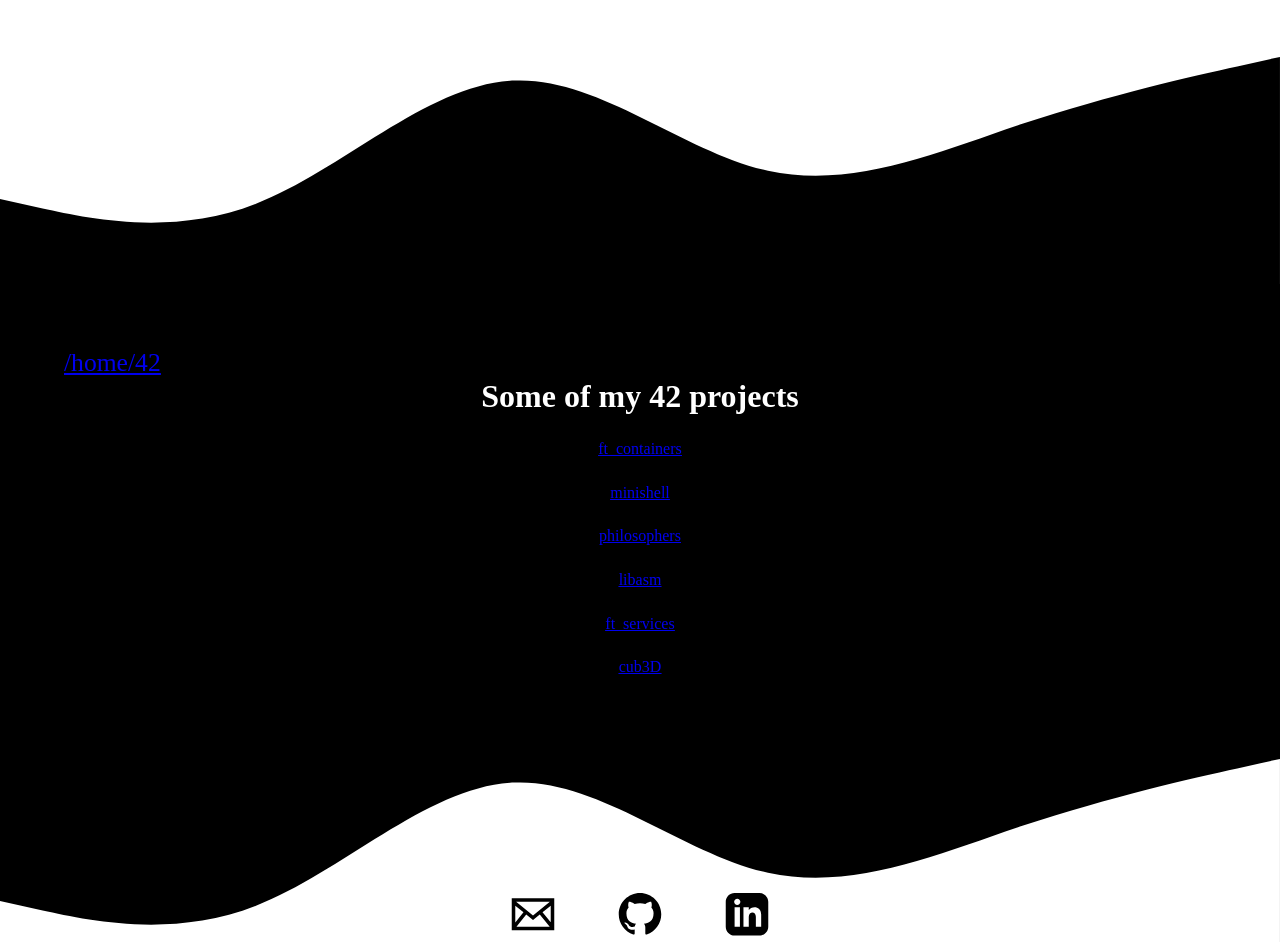
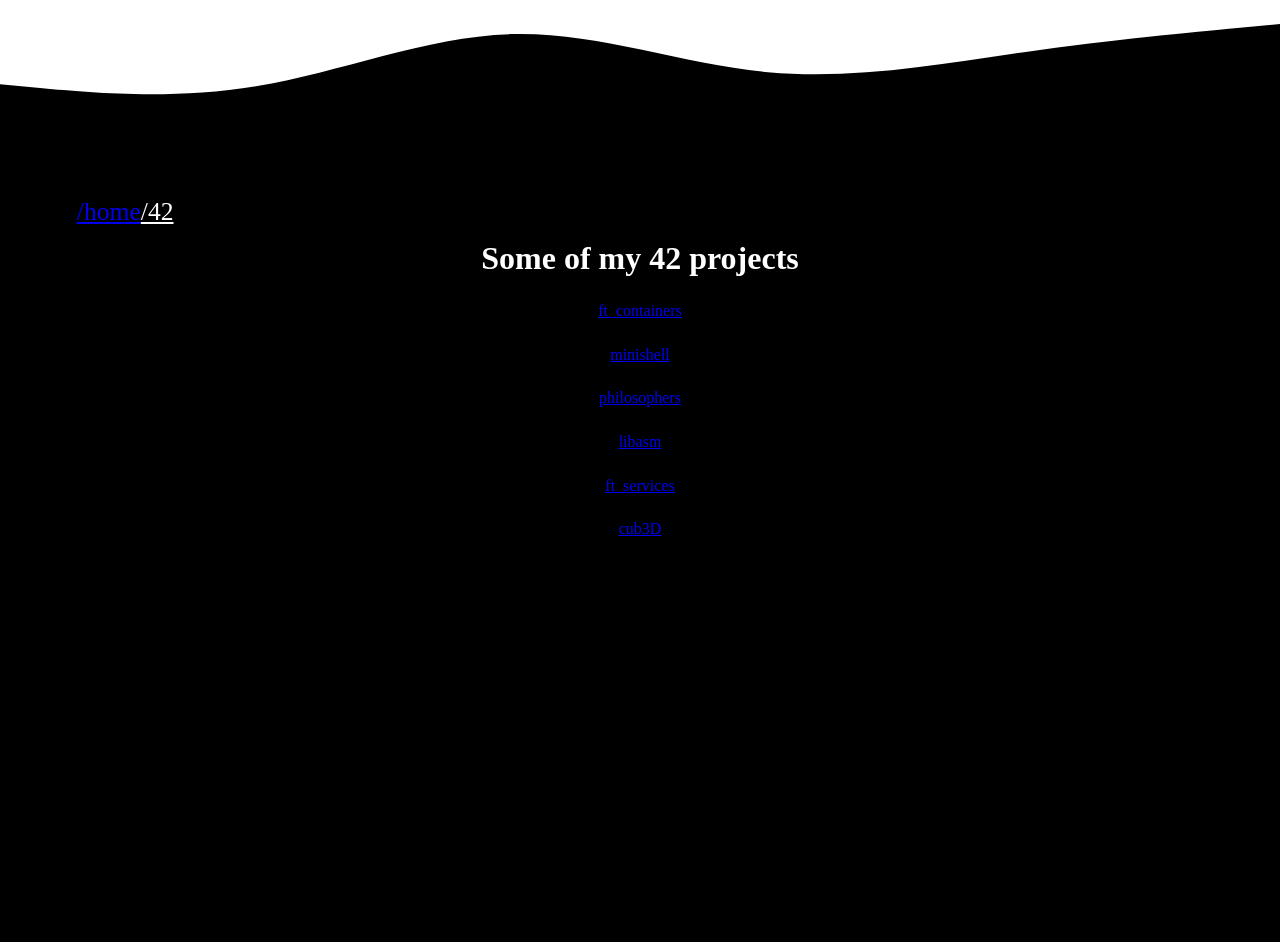
Before and after one commit to adblanc/adrienblanc.com, a Next.js app: page /42 in a window 1280 px wide. Shown: the top 942 px of the page. Built offline with nearby package versions, Linux system fonts and the light colour scheme.

Commit message:
breadcrumb styling + curved div fixed aspect ratio and therefore height

```diff
--- a/src/components/Breadcrumb/Breadcrumb.module.css
+++ b/src/components/Breadcrumb/Breadcrumb.module.css
@@ -3,7 +3,9 @@
   text-align: start;
 }
 .container {
-  padding-left: 5%;
+  margin-left: 5%;
+  padding: 1%;
+  width: fit-content;
 }
 
 .anchor,
@@ -14,6 +16,22 @@
   color: inherit;
   text-decoration: inherit;
   font-weight: inherit;
+}
+
+.anchor::before {
+  content: "/";
+}
+
+.lastAnchor {
+  color: white;
+  font-weight: inherit;
+  text-decoration: underline;
+  text-decoration-color: white;
+  cursor: pointer;
+}
+
+.lastAnchor::before {
+  content: "/";
 }
 
 @media (min-width: 768px) {
--- a/src/components/Breadcrumb/Breadcrumb.tsx
+++ b/src/components/Breadcrumb/Breadcrumb.tsx
@@ -57,14 +57,18 @@ export default function BreadCrumb() {
   return (
     <div className={styles.container}>
       <span className={styles.text}>
-        {paths.map((path: string) => {
+        {paths.map((path: string, i: number) => {
+          const last = i === paths.length - 1;
+          const style = last ? styles.lastAnchor : styles.anchor;
+
+          if (last) return <span className={style}>{path}</span>;
           return (
             <Link
               key={path}
               href={getHrefPath(path)}
               as={getAsPath(paths, path)}
             >
-              <a className={styles.anchor}>{`/${path}`}</a>
+              <a className={style}>{path}</a>
             </Link>
           );
         })}
--- a/src/components/LowerCurve.tsx
+++ b/src/components/LowerCurve.tsx
@@ -3,6 +3,7 @@ export default function LowerCurve() {
     <div className="curved">
       <svg
         className="wave-svg"
+        preserveAspectRatio="none"
         xmlns="http://www.w3.org/2000/svg"
         viewBox="0 0 1440 319"
       >
--- a/src/components/UpperCurve.tsx
+++ b/src/components/UpperCurve.tsx
@@ -3,6 +3,7 @@ export default function UpperCurve() {
     <div className="curved upper">
       <svg
         className="wave-svg"
+        preserveAspectRatio="none"
         xmlns="http://www.w3.org/2000/svg"
         viewBox="0 0 1440 319"
       >
--- a/src/styles/styles.css
+++ b/src/styles/styles.css
@@ -2,6 +2,16 @@
   margin: 0;
   padding: 0;
   box-sizing: border-box;
+}
+
+::-moz-selection {
+  background-color: #6b6b6b;
+  color: white;
+}
+
+::selection {
+  color: white;
+  background-color: #6b6b6b;
 }
 
 html,
@@ -10,8 +20,6 @@ body,
   height: 100%;
   width: 100%;
   font-size: 100%;
-  display: flex;
-  flex-direction: column;
 }
 
 .content-container {
@@ -48,6 +56,12 @@ header {
   justify-content: flex-end;
   align-items: center;
   flex-direction: column;
+  height: 15%;
+  width: 100%;
+}
+
+.curved svg {
+  width: 100%;
 }
 
 .curved.upper {
@@ -135,19 +149,9 @@ header {
     height: 4vw;
     font-size: 3vw;
   }
-  .icon-container {
-    width: 40%;
-    height: 40%;
-    position: relative;
-  }
 }
 
 @media (min-width: 1200px) {
-  .icon-container {
-    width: 30%;
-    height: 30%;
-    position: relative;
-  }
   .logos {
     text-align: center;
     width: 70%;
```
